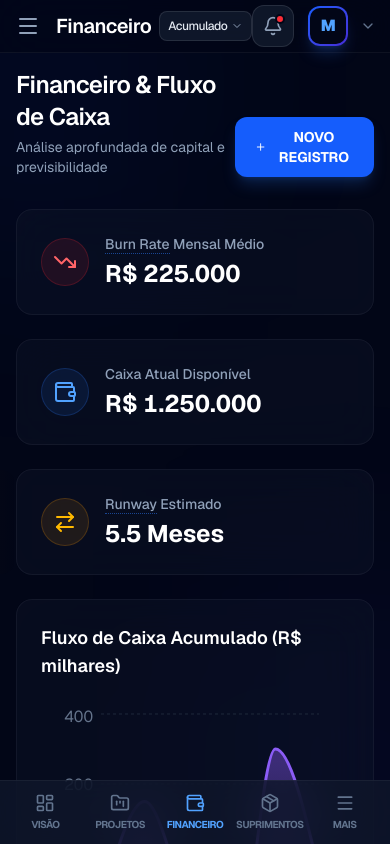
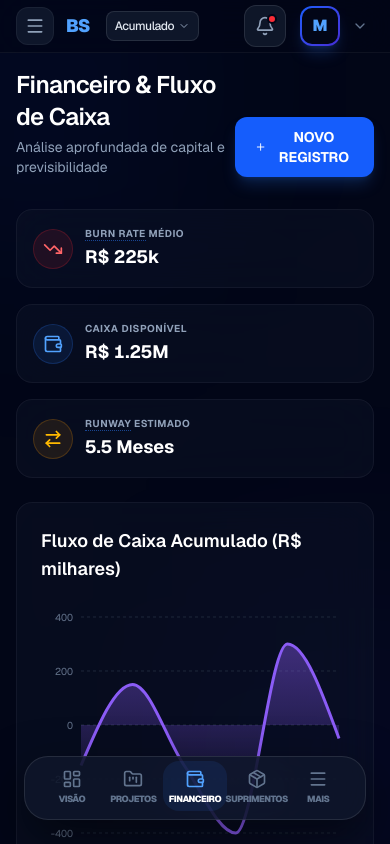
Before and after one commit to mantolatv-cmyk/buildsync, a Next.js app: page / in a window 390 px wide. Both pictures are taken after a click on the button "FINANCEIRO". Built offline with nearby package versions, Linux system fonts and the light colour scheme.

Commit message:
feat: Premium PWA Overhaul with Adaptive Mobile-First UI

```diff
--- a/src/app/globals.css
+++ b/src/app/globals.css
@@ -1,4 +1,13 @@
 @import "tailwindcss";
+
+* {
+  -webkit-tap-highlight-color: transparent;
+}
+
+.no-select {
+  user-select: none;
+  -webkit-user-select: none;
+}
 
 @theme inline {
   --color-background: var(--background);
--- a/src/app/page.tsx
+++ b/src/app/page.tsx
@@ -138,16 +138,17 @@ export default function InvestorDashboard() {
           <div className="flex items-center">
             <button
               onClick={() => setIsMobileMenuOpen(true)}
-              className="mr-4 text-slate-400 hover:text-white lg:hidden transition-colors"
+              className="mr-3 text-slate-400 hover:text-white lg:hidden transition-colors p-2 bg-slate-800/50 rounded-xl border border-white/5"
             >
-              <Menu className="w-6 h-6" />
+              <Menu className="w-5 h-5" />
             </button>
             <motion.h1
               initial={{ opacity: 0, x: -20 }}
               animate={{ opacity: 1, x: 0 }}
-              className="text-xl lg:text-2xl font-semibold text-white tracking-tight flex items-center"
+              className="text-lg lg:text-2xl font-bold text-white tracking-tight flex items-center"
             >
-              {activeMenu}
+              <span className="lg:inline hidden">{activeMenu}</span>
+              <span className="lg:hidden inline text-blue-400 font-black tracking-tighter mr-2">BS</span>
 
               {/* Global Time Filter (Only show on Visão Geral and Financeiro) */}
               {(activeMenu === "Visão Geral" || activeMenu === "Financeiro") && (
@@ -473,24 +474,33 @@ export default function InvestorDashboard() {
         setActiveTab={setAdminTab}
       />
 
-      {/* Bottom Navigation (Mobile Only) */}
-      <nav className="lg:hidden fixed bottom-0 left-0 right-0 h-16 bg-slate-900/80 backdrop-blur-xl border-t border-white/5 flex items-center justify-around px-2 pb-safe z-40">
+      {/* Bottom Navigation (Mobile Only) - Overhauled for PWA */}
+      <nav className="lg:hidden fixed bottom-6 left-6 right-6 h-16 bg-slate-900/80 backdrop-blur-2xl border border-white/10 flex items-center justify-around px-4 rounded-3xl shadow-[0_20px_50px_rgba(0,0,0,0.5)] z-40">
         {menuItems.slice(0, 4).map((item) => (
           <button
             key={item.name}
             onClick={() => setActiveMenu(item.name)}
-            className={`flex flex-col items-center justify-center space-y-1 w-16 transition-colors ${activeMenu === item.name ? "text-blue-400" : "text-slate-500"}`}
+            className="relative flex flex-col items-center justify-center space-y-1 w-12 transition-all active:scale-90"
           >
-            <item.icon className="w-5 h-5" />
-            <span className="text-[10px] font-bold uppercase tracking-tighter">{item.name.split(' ')[0]}</span>
+            {activeMenu === item.name && (
+              <motion.div
+                layoutId="activeMobileTab"
+                className="absolute -inset-2 bg-blue-500/10 rounded-2xl"
+                transition={{ type: "spring", stiffness: 300, damping: 30 }}
+              />
+            )}
+            <item.icon className={`w-5 h-5 relative z-10 ${activeMenu === item.name ? "text-blue-400" : "text-slate-500"}`} />
+            <span className={`text-[9px] font-black uppercase tracking-tighter relative z-10 ${activeMenu === item.name ? "text-white" : "text-slate-500"}`}>
+              {item.name.split(' ')[0]}
+            </span>
           </button>
         ))}
         <button
           onClick={() => setIsMobileMenuOpen(true)}
-          className="flex flex-col items-center justify-center space-y-1 w-16 text-slate-500"
+          className="flex flex-col items-center justify-center space-y-1 w-12 text-slate-500 active:scale-90"
         >
           <Menu className="w-5 h-5" />
-          <span className="text-[10px] font-bold uppercase tracking-tighter">Mais</span>
+          <span className="text-[9px] font-black uppercase tracking-tighter">Mais</span>
         </button>
       </nav>
 
--- a/src/components/views/FinancialView.tsx
+++ b/src/components/views/FinancialView.tsx
@@ -74,37 +74,37 @@ export default function FinancialView({ timeFilter }: { timeFilter?: string }) {
         className="space-y-6"
       >
         {/* Top Financial KPIs */}
-        <div className="grid grid-cols-1 md:grid-cols-3 gap-6">
-          <motion.div variants={itemVariants} className="bg-slate-900/40 backdrop-blur-xl rounded-2xl border border-white/5 p-6 flex items-center">
-            <div className="w-12 h-12 rounded-full bg-red-500/10 border border-red-500/20 flex items-center justify-center mr-4">
-              <TrendingDown className="w-6 h-6 text-red-400" />
+        <div className="grid grid-cols-1 sm:grid-cols-2 lg:grid-cols-3 gap-4 lg:gap-6">
+          <motion.div variants={itemVariants} className="bg-slate-900/40 backdrop-blur-xl rounded-2xl border border-white/5 p-4 lg:p-6 flex items-center">
+            <div className="w-10 h-10 lg:w-12 lg:h-12 rounded-full bg-red-500/10 border border-red-500/20 flex items-center justify-center mr-3 lg:mr-4 shrink-0">
+              <TrendingDown className="w-5 h-5 lg:w-6 lg:h-6 text-red-400" />
             </div>
             <div>
-              <p className="text-sm text-slate-400 font-medium">
-                <GlossaryTooltip term="Burn Rate">Burn Rate</GlossaryTooltip> Mensal Médio
+              <p className="text-[10px] lg:text-sm text-slate-400 font-bold uppercase tracking-wider lg:normal-case lg:font-medium">
+                <GlossaryTooltip term="Burn Rate">Burn Rate</GlossaryTooltip> Médio
               </p>
-              <h3 className="text-2xl font-bold text-white mt-1">R$ 225.000</h3>
+              <h3 className="text-lg lg:text-2xl font-bold text-white mt-0.5 lg:mt-1">R$ 225k</h3>
             </div>
           </motion.div>
-          <motion.div variants={itemVariants} className="bg-slate-900/40 backdrop-blur-xl rounded-2xl border border-white/5 p-6 flex items-center">
-            <div className="w-12 h-12 rounded-full bg-blue-500/10 border border-blue-500/20 flex items-center justify-center mr-4">
-              <Wallet className="w-6 h-6 text-blue-400" />
+          <motion.div variants={itemVariants} className="bg-slate-900/40 backdrop-blur-xl rounded-2xl border border-white/5 p-4 lg:p-6 flex items-center">
+            <div className="w-10 h-10 lg:w-12 lg:h-12 rounded-full bg-blue-500/10 border border-blue-500/20 flex items-center justify-center mr-3 lg:mr-4 shrink-0">
+              <Wallet className="w-5 h-5 lg:w-6 lg:h-6 text-blue-400" />
             </div>
             <div>
-              <p className="text-sm text-slate-400 font-medium">Caixa Atual Disponível</p>
-              <h3 className="text-2xl font-bold text-white mt-1">R$ 1.250.000</h3>
+              <p className="text-[10px] lg:text-sm text-slate-400 font-bold uppercase tracking-wider lg:normal-case lg:font-medium">Caixa Disponível</p>
+              <h3 className="text-lg lg:text-2xl font-bold text-white mt-0.5 lg:mt-1">R$ 1.25M</h3>
             </div>
           </motion.div>
-          <motion.div variants={itemVariants} className="bg-slate-900/40 backdrop-blur-xl rounded-2xl border border-white/5 p-6 flex items-center relative group">
+          <motion.div variants={itemVariants} className="sm:col-span-2 lg:col-span-1 bg-slate-900/40 backdrop-blur-xl rounded-2xl border border-white/5 p-4 lg:p-6 flex items-center relative group overflow-hidden">
             <div className="absolute inset-0 bg-gradient-to-r from-transparent via-amber-500/10 to-transparent translate-x-[-100%] group-hover:animate-shimmer rounded-2xl pointer-events-none" />
-            <div className="w-12 h-12 rounded-full bg-amber-500/10 border border-amber-500/20 flex items-center justify-center mr-4">
-              <ArrowRightLeft className="w-6 h-6 text-amber-400" />
+            <div className="w-10 h-10 lg:w-12 lg:h-12 rounded-full bg-amber-500/10 border border-amber-500/20 flex items-center justify-center mr-3 lg:mr-4 shrink-0">
+              <ArrowRightLeft className="w-5 h-5 lg:w-6 lg:h-6 text-amber-400" />
             </div>
             <div>
-              <p className="text-sm text-slate-400 font-medium">
+              <p className="text-[10px] lg:text-sm text-slate-400 font-bold uppercase tracking-wider lg:normal-case lg:font-medium">
                 <GlossaryTooltip term="Runway">Runway</GlossaryTooltip> Estimado
               </p>
-              <h3 className="text-2xl font-bold text-white mt-1">5.5 Meses</h3>
+              <h3 className="text-lg lg:text-2xl font-bold text-white mt-0.5 lg:mt-1">5.5 Meses</h3>
             </div>
           </motion.div>
         </div>
@@ -113,20 +113,31 @@ export default function FinancialView({ timeFilter }: { timeFilter?: string }) {
           {/* Gráfico de Fluxo de Caixa (Area) */}
           <motion.div variants={itemVariants} className="bg-slate-900/40 backdrop-blur-xl rounded-2xl border border-white/5 p-6">
             <h3 className="text-lg font-semibold text-white mb-6">Fluxo de Caixa Acumulado (R$ milhares)</h3>
-            <div className="h-80 w-full">
+            <div className="h-64 lg:h-80 w-full">
               <ResponsiveContainer width="100%" height="100%" minWidth={0}>
-                <AreaChart data={cashflowData} margin={{ top: 10, right: 30, left: 0, bottom: 0 }}>
+                <AreaChart data={cashflowData} margin={{ top: 10, right: 10, left: -20, bottom: 0 }}>
                   <defs>
                     <linearGradient id="colorAcumulado" x1="0" y1="0" x2="0" y2="1">
                       <stop offset="5%" stopColor="#8b5cf6" stopOpacity={0.4}/>
                       <stop offset="95%" stopColor="#8b5cf6" stopOpacity={0}/>
                     </linearGradient>
                   </defs>
-                  <XAxis dataKey="month" axisLine={false} tickLine={false} tick={{fill: '#64748b'}} dy={10}/>
-                  <YAxis axisLine={false} tickLine={false} tick={{fill: '#64748b'}}/>
+                  <XAxis
+                    dataKey="month"
+                    axisLine={false}
+                    tickLine={false}
+                    tick={{fill: '#64748b', fontSize: 10}}
+                    dy={10}
+                    interval={"preserveStartEnd"}
+                  />
+                  <YAxis
+                    axisLine={false}
+                    tickLine={false}
+                    tick={{fill: '#64748b', fontSize: 10}}
+                  />
                   <CartesianGrid strokeDasharray="3 3" vertical={false} stroke="#1e293b" />
                   <Tooltip
-                    contentStyle={{ backgroundColor: '#0f172a', border: '1px solid #1e293b', borderRadius: '8px' }}
+                    contentStyle={{ backgroundColor: '#0f172a', border: '1px solid #1e293b', borderRadius: '12px', fontSize: '12px' }}
                     itemStyle={{ color: '#f8fafc' }}
                   />
                   <Area type="monotone" dataKey="acumulado" stroke="#8b5cf6" strokeWidth={3} fillOpacity={1} fill="url(#colorAcumulado)" />
```
Also changed, not shown: src/components/views/SupplyView.tsx (+79 -12 lines).
